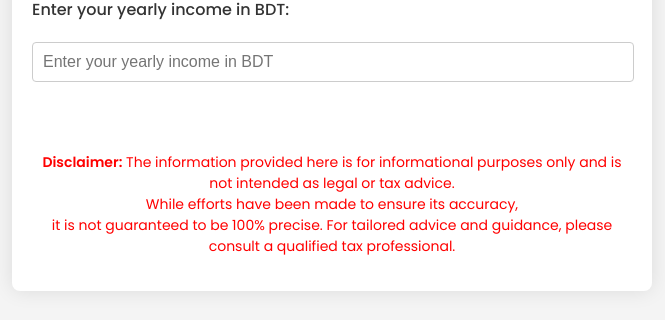
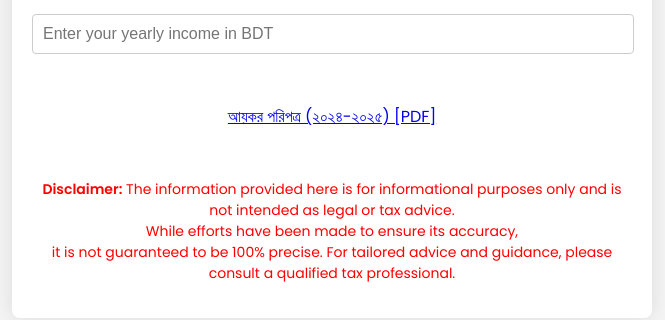
Before and after one commit to sifulony/bd_income_tax_Calculator, a plain HTML site: page index.html in a window 1280 px wide. Shown: the part 358-678 px from the top of the page, without its empty margins (308-973 px from the left). Drawn offline with Linux system fonts and the light colour scheme.

Commit message:
Updated css
Updated css

```diff
--- a/index.html
+++ b/index.html
@@ -22,7 +22,11 @@
 
     <div id="result" class="result"></div>
 
-    <footer style="margin-top: 50px; text-align: center; font-size: 14px; color: red;">
+    <div class="paripatra">
+        <a href="https://nbr.gov.bd/uploads/paripatra/আয়কর_পরিপত্র_২০২৪-২৫_(চূড়ান্ত).pdf" target="_blank">আয়কর পরিপত্র (২০২৪-২০২৫) [PDF]</a>
+    </div>
+
+    <footer class="footer">
         <p><strong>Disclaimer:</strong>
             The information provided here is for informational purposes only and is not intended as legal or tax advice. <br>
             While efforts have been made to ensure its accuracy, <br>
--- a/styles.css
+++ b/styles.css
@@ -80,6 +80,17 @@ button:hover {
     color: red;
     font-weight: 500;
 }
+.paripatra {
+    margin-top: 30px;
+    text-align: center;
+}
+.footer {
+    margin-top: 50px;
+    text-align: center;
+    font-size: 14px;
+    color: red;
+}
+
 @media (max-width: 600px) {
     .container {
         padding: 15px;
```
